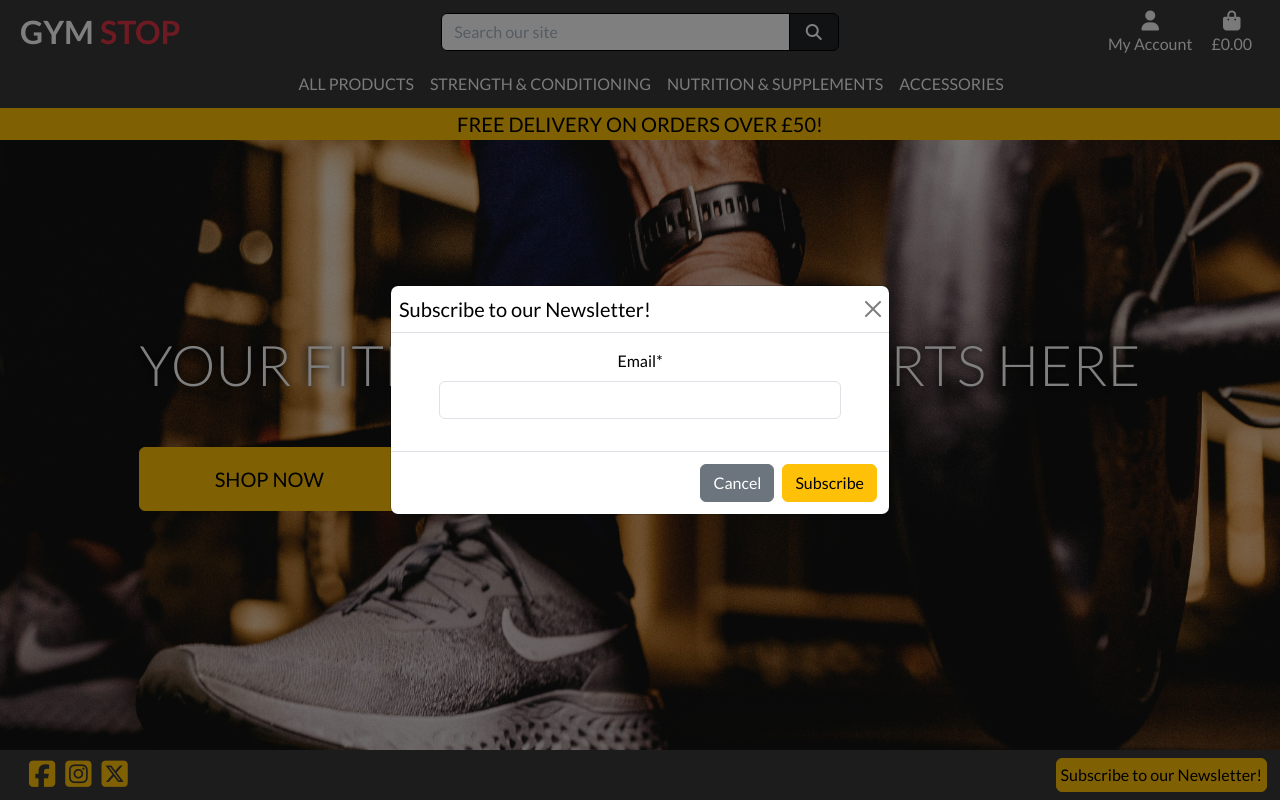
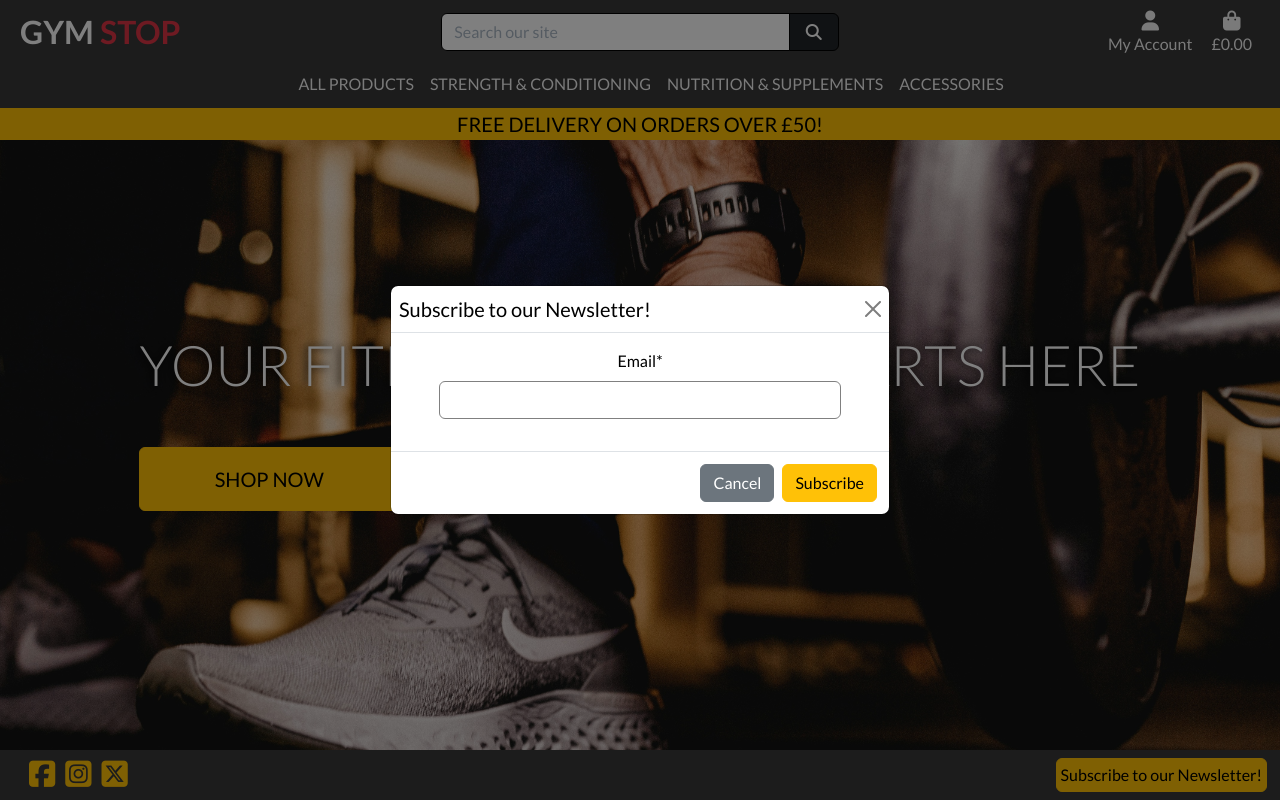
Before and after one commit to DanHodgson12/gym-stop, a Django app: page /subscribe/ in a window 1280 px wide, after a click on "Subscribe to our Newsletter!". Run offline with Django 3.2, Linux system fonts and the light colour scheme; some libraries are stand-ins or nearby versions.

Commit message:
feat: added border to subscribe form input

```diff
--- a/static/css/base.css
+++ b/static/css/base.css
@@ -258,6 +258,10 @@ footer a i {
     font-size: small;
 }
 
+#subscribeForm .form-control {
+    border: 1px solid grey;
+}
+
 /* ---------- Forms (General) */
 
 .form-control {
```
